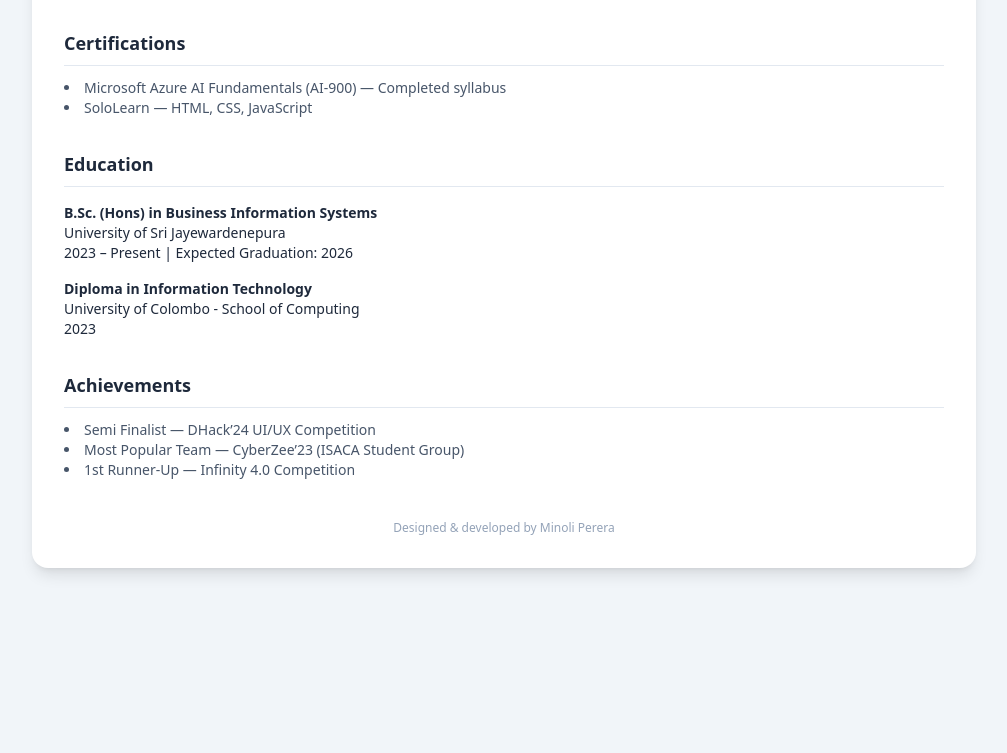
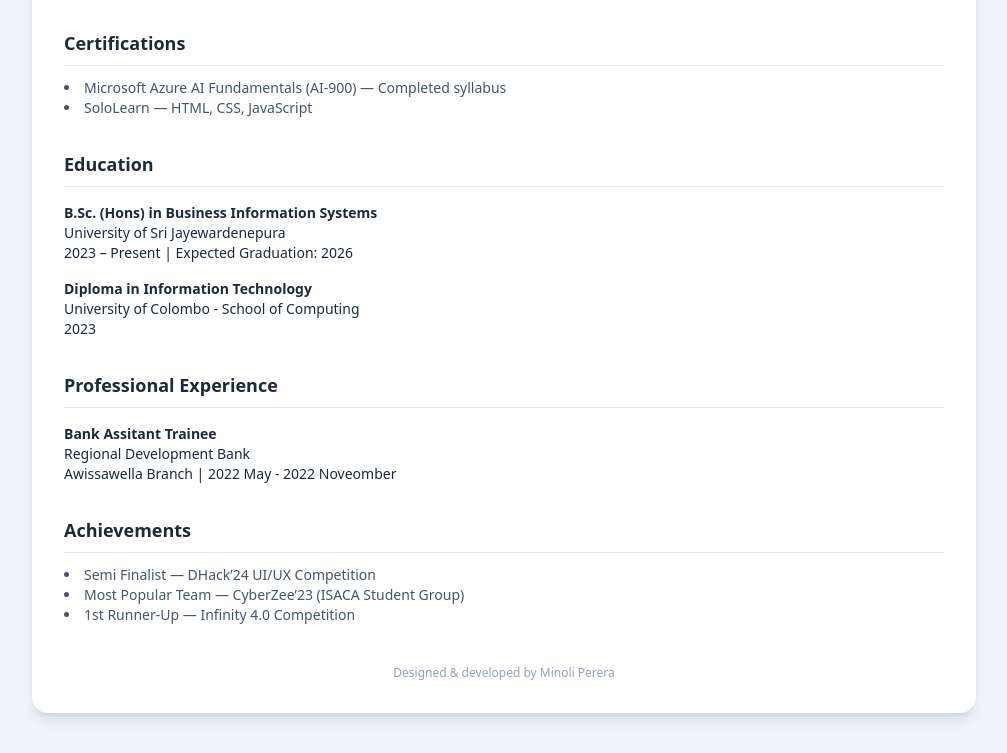
Before and after one commit to MinoliPerera021126/resume-minoli-perera, a plain HTML site: page index.html in a window 1280 px wide. Shown: the part 1244-1997 px from the top of the page, without its empty margins (136-1143 px from the left). Before the commit the page ends 1852 px from the top, so only its background shows below. Drawn offline with nearby package versions, Linux system fonts and the light colour scheme.

Commit message:
Fix HTML formatting and update content

```diff
--- a/index.html
+++ b/index.html
@@ -202,6 +202,21 @@
         </div>
       </section>
 
+      <!-- PROFESSIONAL EXPERIENCE -->
+      <section class="mb-8">
+
+        <h2 class="text-lg font-semibold border-b border-slate-200 pb-2 mb-3">
+          Professional Experience
+        </h2>
+        <div class="my-4">
+          <p class="text-sm">
+            <strong>Bank Assitant Trainee</strong><br/>
+            Regional Development Bank<br/>
+            Awissawella Branch | 2022 May - 2022 Noveomber
+          </p>
+        </div>
+      </section>
+
       <!-- ACHIEVEMENTS -->
       <section class="mb-8">
         <h2 class="text-lg font-semibold border-b border-slate-200 pb-2 mb-3">
```
